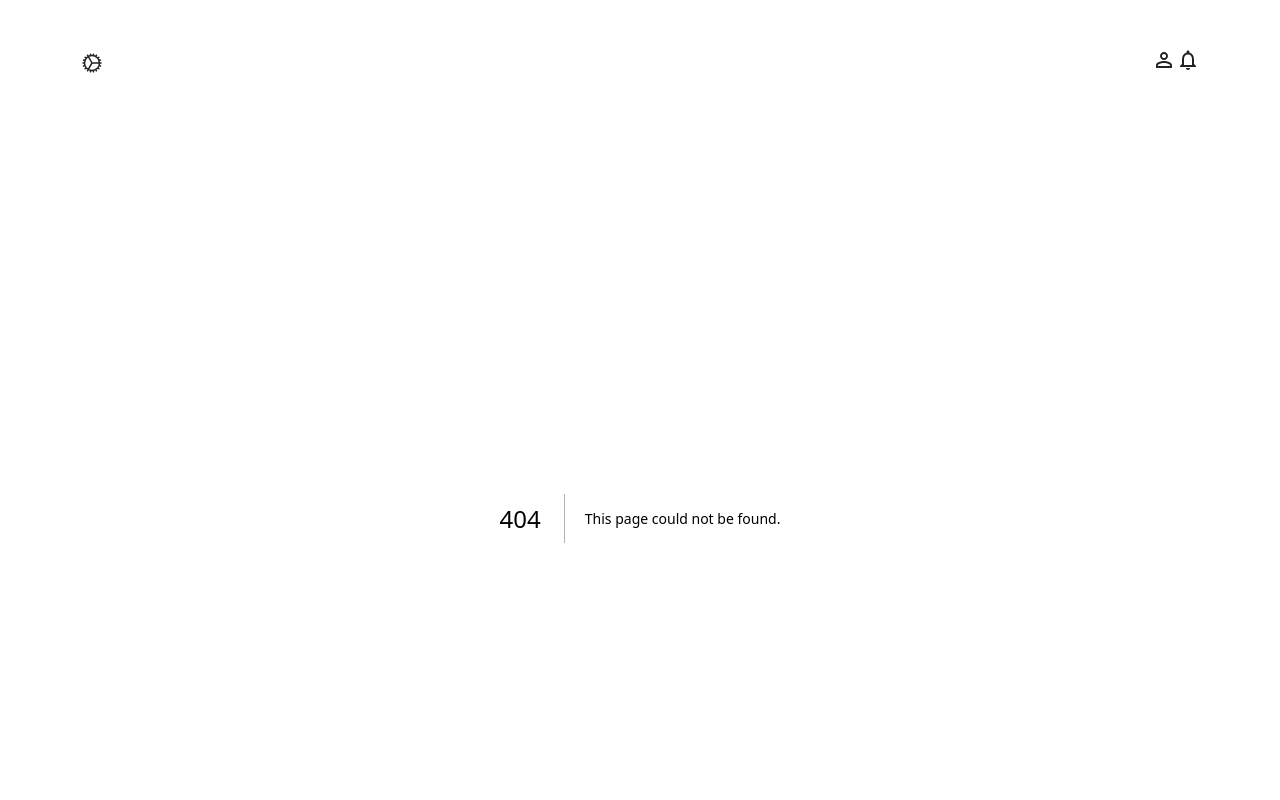
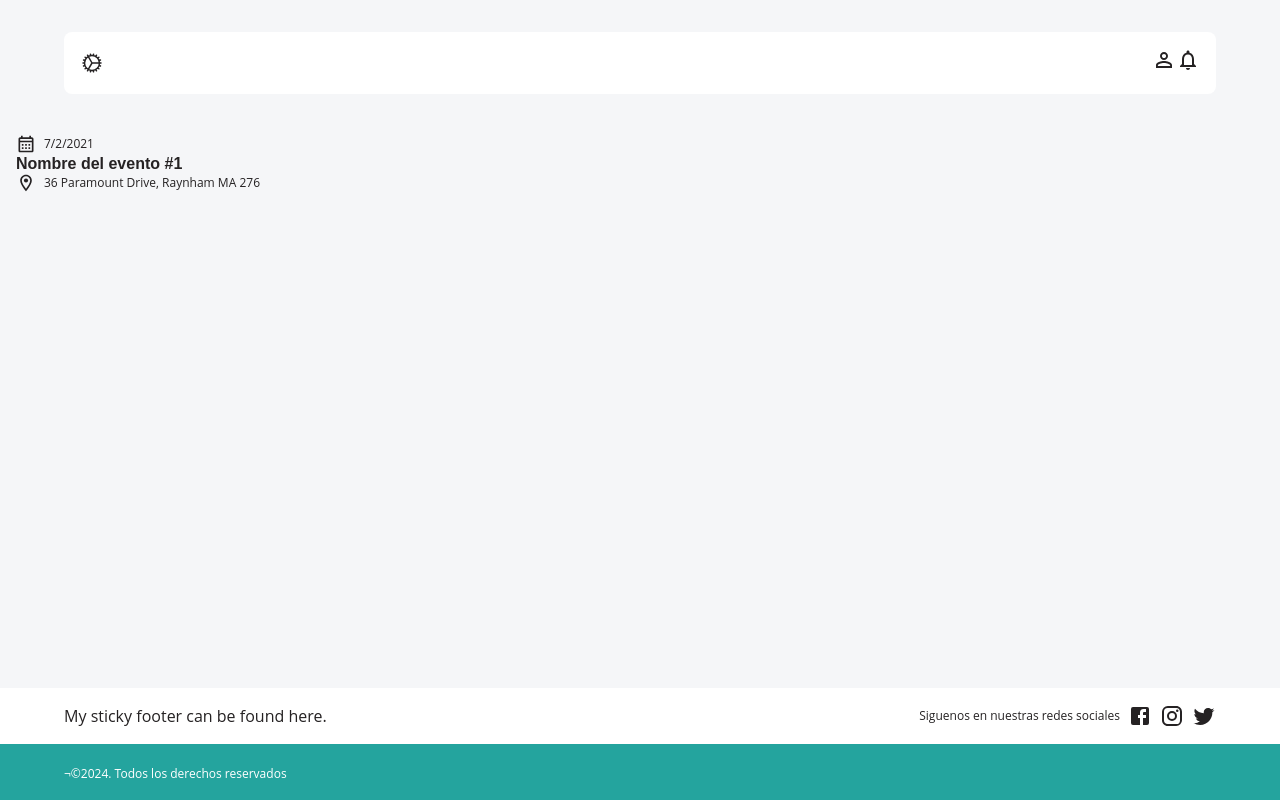
Before and after one commit to jorgetejeda/volunteer-app, a Next.js app: page /events in a window 1280 px wide. Before the commit this address had no page. Shown: the top 800 px of the page. Built offline with nearby package versions, Linux system fonts and the light colour scheme.

Commit message:
create card event component

```diff
--- /dev/null
+++ b/src/app/events/page.tsx
@@ -0,0 +1,15 @@
+import React from "react";
+import { Box } from "@mui/material";
+import { CardEvent } from "@/components/CardEvent";
+
+export default function Event() {
+  return (
+    <Box display="flex">
+      <CardEvent
+        name="Nombre del evento #1"
+        date="7/2/2021"
+        location="36 Paramount Drive, Raynham MA 276"
+      />
+    </Box>
+  );
+}
--- /dev/null
+++ b/src/components/CardEvent.tsx
@@ -0,0 +1,66 @@
+import React from "react";
+import { Box, Grid, Typography } from "@mui/material";
+// Icons
+import CalendarMonthOutlinedIcon from "@mui/icons-material/CalendarMonthOutlined";
+import LocationOnOutlinedIcon from "@mui/icons-material/LocationOnOutlined";
+import { Img } from "./Image";
+
+type CardEventProps = {
+  image?: {
+    src: string;
+    alt: string;
+  };
+  name: string;
+  date: string;
+  description?: string;
+  location: string;
+};
+
+export const CardEvent = ({
+  image,
+  name,
+  date,
+  description,
+  location,
+}: CardEventProps) => {
+  return (
+    <Box
+      padding={2}
+      borderRadius={2}
+      display="flex"
+      gap={2}
+      flexDirection="column"
+    >
+      <Grid container spacing={2}>
+        {image && (
+          <Grid item md={4} sm={12}>
+            {/* <Img */}
+            {/*   src={`https://images.unsplash.com/photo-1537944434965-cf4679d1a598?auto=format&fit=crop&w=400&h=250&q=60`} */}
+            {/*   width={200} */}
+            {/*   height={200} */}
+            {/*   alt="test image" */}
+            {/* /> */}
+          </Grid>
+        )}
+        <Grid item md={image ? 8 : 12} sm={12}>
+          <Box display="flex" alignItems="center" gap={1}>
+            <CalendarMonthOutlinedIcon fontSize="small" />
+            <Typography variant="caption">{date}</Typography>
+          </Box>
+          <Box>
+            <Typography variant="h4">{name}</Typography>
+          </Box>
+          {description && (
+            <Box>
+              <Typography variant="body1">{description}</Typography>
+            </Box>
+          )}
+          <Box display="flex" alignItems="center" gap={1}>
+            <LocationOnOutlinedIcon fontSize="small" />
+            <Typography variant="caption">{location}</Typography>
+          </Box>
+        </Grid>
+      </Grid>
+    </Box>
+  );
+};
--- /dev/null
+++ b/src/components/Image.tsx
@@ -0,0 +1,22 @@
+import Image from "next/image";
+import { FC } from "react";
+
+interface MyImageProps {
+  src: string;
+  alt: string;
+  width: number;
+  height: number;
+}
+
+export const Img: FC<MyImageProps> = ({ src, alt, width, height }) => {
+  return (
+    <Image
+      src={src}
+      alt={alt}
+      width={width}
+      height={height}
+      layout="responsive"
+      priority
+    />
+  );
+};
```
Also changed, not shown: src/app/layout.tsx (+10 -10 lines), src/app/page.tsx (+33 -55 lines), src/app/event.tsx (deleted).
